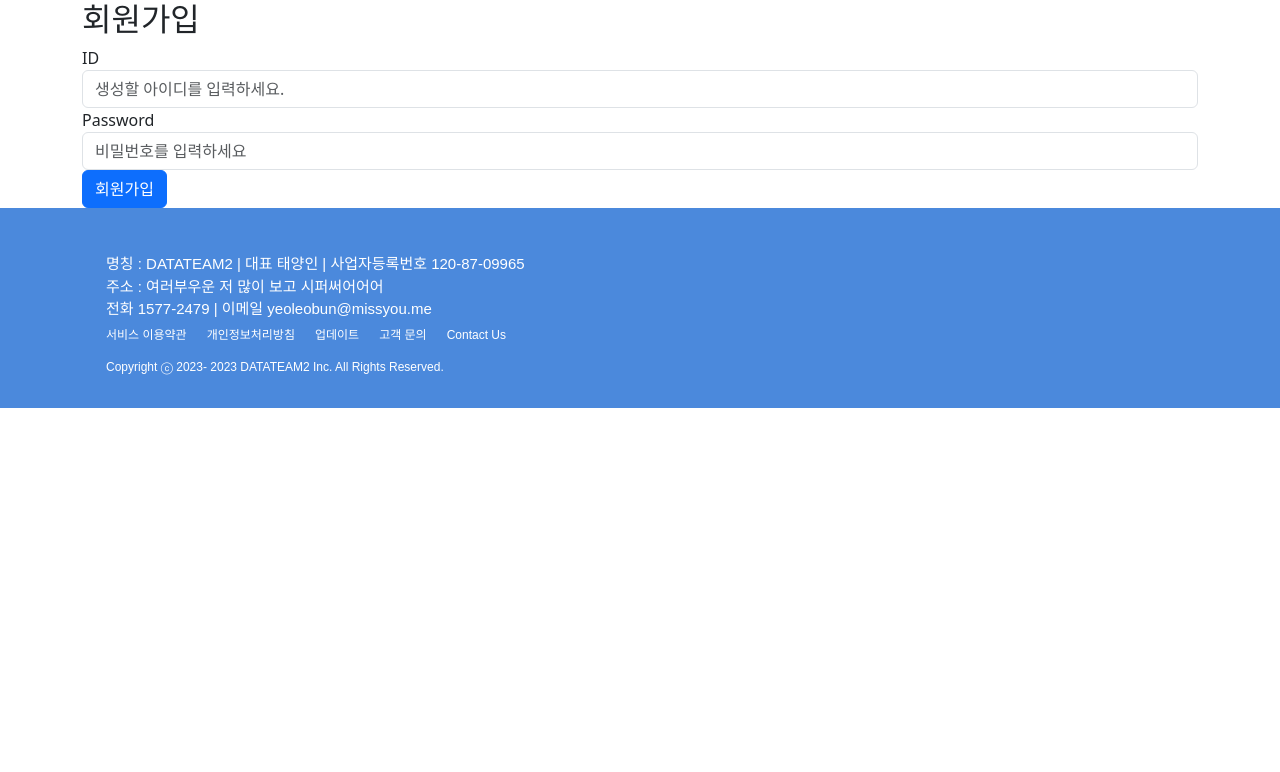
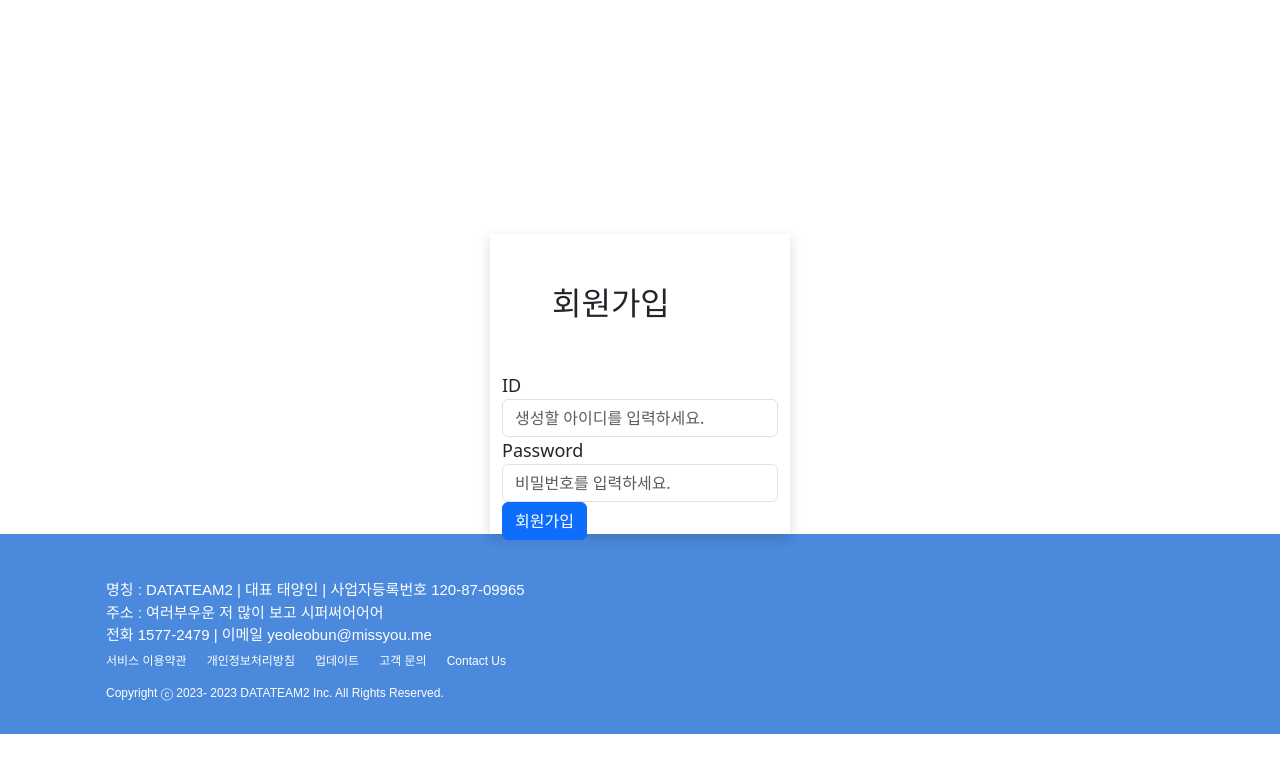
Before and after one commit to hyeb-in/clean-sea, a React (Create React App) app in the folder front/: page /signup in a window 1280 px wide. Shown: the top 772 px of the page. Built offline with nearby package versions, Linux system fonts and the light colour scheme.

Commit message:
feature/front_login,sign

```diff
--- a/front/src/App.js
+++ b/front/src/App.js
@@ -13,7 +13,7 @@ function App() {
       <Routes>
         <Route path="/" exact element={<Main />} />
         <Route path="/login" exact element={<Login />} />
-        <Route path="/SignUp" exact element={<SignUp />} />
+        <Route path="/signup" exact element={<SignUp />} />
         <Route path="/users/:id" exact element={<MyProfile />} />
         <Route path="/search" exact element={<Search />} />
       </Routes>
--- a/front/src/components/Buttons.js
+++ b/front/src/components/Buttons.js
@@ -1,10 +1,10 @@
 import React from 'react';
 import { Button } from 'react-bootstrap';
 
-export default function Button({ handleAdd, handleDelete, buttonText }) {
+const CommonButton = ({ handleAdd, handleDelete, buttonText }) => {
     return (
         <button
-            onClick={}
+            onClick={handleAdd}
             style={{
                 display:"inline-block",
                 float: "right",
@@ -19,3 +19,5 @@ export default function Button({ handleAdd, handleDelete, buttonText }) {
             </button>
     )
 }
+
+export default CommonButton;
--- a/front/src/pages/Login.js
+++ b/front/src/pages/Login.js
@@ -1,6 +1,6 @@
 import React, {useState} from 'react';
 import 'bootstrap/dist/css/bootstrap.min.css';
-
+import { useNavigate } from 'react-router-dom';
 
 const Login = ({ handleLogin, useHistory }) => {
   const [Id, setId] = useState('');
@@ -17,13 +17,34 @@ const Login = ({ handleLogin, useHistory }) => {
     //   // 다른 페이지로 이동
     //   history.push('/another-page');
     // }
+    const navigate = useNavigate();
+
+  const goToAnotherPage = () => {
+    // 다른 페이지로 이동
+    navigate('/SignUp');
+  };
 
 return (
+  <div
+     style={{
+      paddingTop: "134px",
+      height: "100%",
+      display: "flex",
+      justifyContent: "center",
+      alignItems: "center",
+     }}
+  >
+  <div style={{
+    width: "300px",
+    height: "300px",
+    marginTop: "100px",
+    boxShadow: "0px 4px 12px #00000026"
+  }}>
   <div className="container">
-    <h2>로그인</h2>
+    <h2 style={{ margin: "50px" }}>로그인</h2>
     <form onSubmit={handleSubmit}>
       <div className="form-group">
-        <label>ID</label>
+        <label style={{ fontSize: "18px" }}>ID</label>
         <input
           type="text"
           className="form-control"
@@ -33,7 +54,7 @@ return (
         />
       </div>
       <div className="form-group">
-        <label>Password</label>
+        <label style={{ fontSize: "18px" }}>Password</label>
         <input
           type="password"
           className="form-control"
@@ -43,10 +64,15 @@ return (
         />
       </div>
       <button type="submit" className="btn btn-primary">로그인</button>
-      <button type="button" className="btn btn-link" onClick={handleLogin}>회원가입</button>
+      <button type="button" className="btn btn-link" onClick={()=> goToAnotherPage()}>회원가입</button>
     </form>
   </div>
+  </div>
+  </div>
 );
+
 };
 
+
+
 export default Login;
--- a/front/src/pages/SignUp.js
+++ b/front/src/pages/SignUp.js
@@ -23,11 +23,26 @@ const SignUp = ({ handleSignup }) => {
 
 
   return (
+    <div
+     style={{
+      paddingTop: "134px",
+      height: "100%",
+      display: "flex",
+      justifyContent: "center",
+      alignItems: "center",
+     }}
+    >
+    <div style={{
+    width: "300px",
+    height: "300px",
+    marginTop: "100px",
+    boxShadow: "0px 4px 12px #00000026"
+    }}>
     <div className="container">
-      <h2>회원가입</h2>
+      <h2 style={{ margin: "50px" }}>회원가입</h2>
       <form onSubmit={handleSubmit}>
         <div className="form-group">
-          <label>ID</label>
+          <label style={{ fontSize: "18px" }}>ID</label>
           <input
             type="text"
             className="form-control"
@@ -37,11 +52,11 @@ const SignUp = ({ handleSignup }) => {
           />
         </div>
         <div className="form-group">
-          <label>Password</label>
+          <label style={{ fontSize: "18px" }}>Password</label>
           <input
             type="password"
             className="form-control"
-            placeholder="비밀번호를 입력하세요"
+            placeholder="비밀번호를 입력하세요."
             value={password}
             onChange={(e) => setPassword(e.target.value)}
           />
@@ -49,6 +64,8 @@ const SignUp = ({ handleSignup }) => {
         <button type="submit" className="btn btn-primary" onClick={()=> goToAnotherPage()}>회원가입</button>
       </form>
     </div>
+    </div>
+    </div>
   );
 };
 
```
